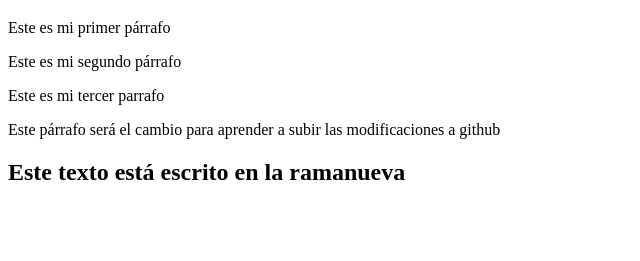
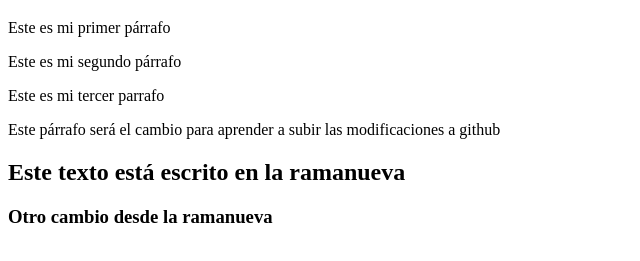
Before and after one commit to anaformacion/proyectogit, a plain HTML site: page index.html in a window 1280 px wide. Shown: the part 61-322 px from the top of the page, without its empty margins (0-640 px from the left). Drawn offline with Linux system fonts and the light colour scheme.

Commit message:
agregado h3 desde la ramanueva

```diff
--- a/index.html
+++ b/index.html
@@ -15,5 +15,6 @@
 
 
     <h2>Este texto está escrito en la ramanueva</h2>
+    <h3>Otro cambio desde la ramanueva</h3>
 </body>
 </html>
```
